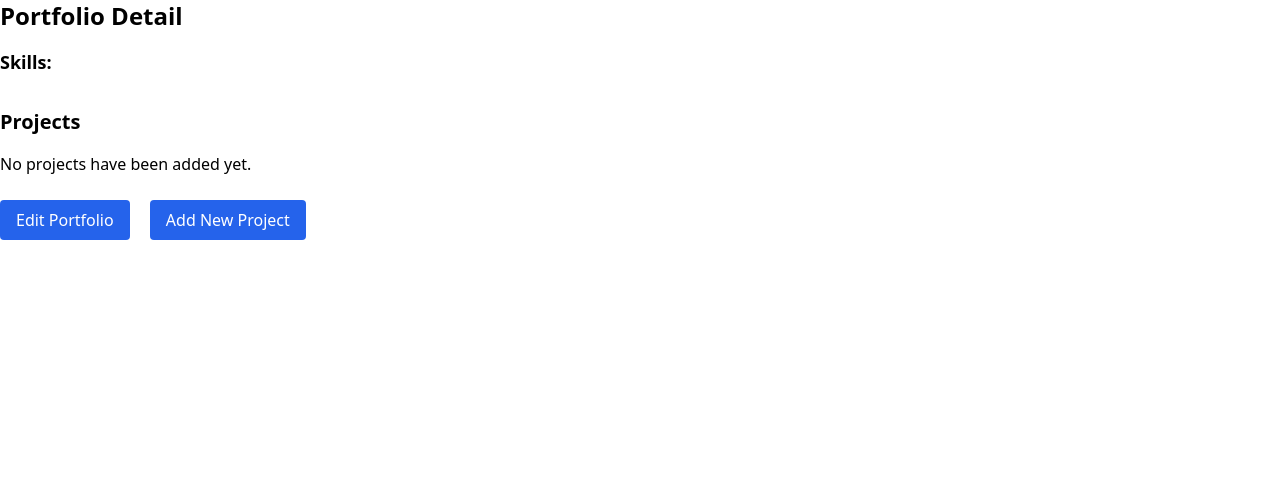
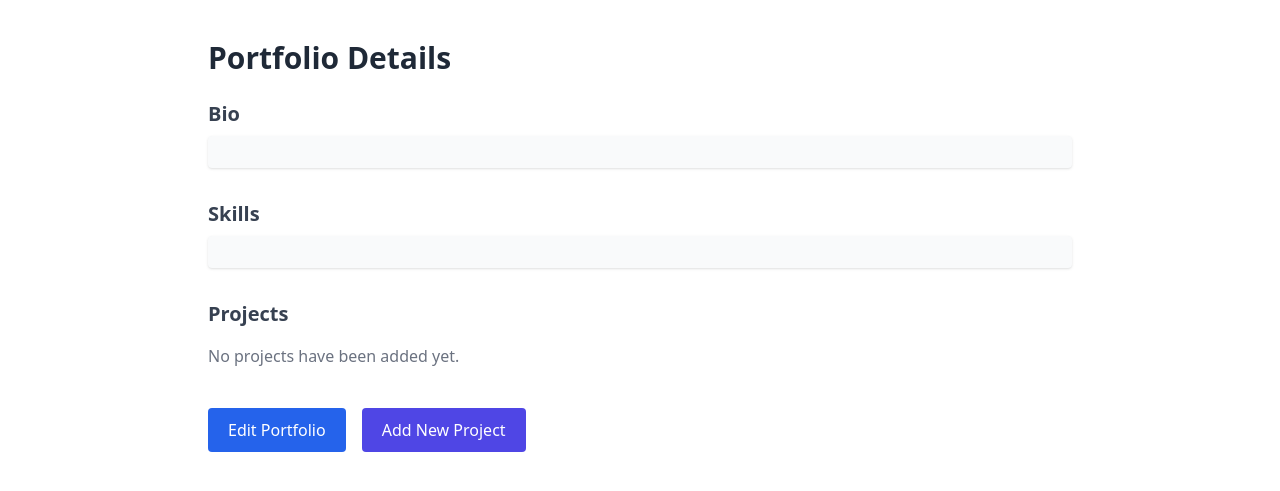
Before and after one commit to xcbhx/Portfolio-Generator-App, a Flask app: template portfolio_app/templates/portfolio_detail.html in a window 1280 px wide. Shown: the part 64-555 px from the top of the page. Run offline with Flask 3, Linux system fonts and the light colour scheme; the template is opened without the code that fills it, so the values that code supplies are empty; some libraries are stand-ins or nearby versions.

Commit message:
added styling

```diff
--- a/portfolio_app/templates/portfolio_detail.html
+++ b/portfolio_app/templates/portfolio_detail.html
@@ -1,51 +1,61 @@
 {% extends "base.html" %}
 
 {% block content %}
-<h1 class="text-2xl font-bold mb-4">Portfolio Detail</h1>
+<div class="max-w-4xl mx-auto px-4 py-10">
+  <h1 class="text-3xl font-bold text-gray-800 dark:text-red-800 mb-6">Portfolio Details</h1>
 
-<p class="mb-4">{{ portfolio.bio }}</p>
+  <!-- Bio Section -->
+  <section class="mb-8">
+    <h2 class="text-xl font-semibold text-gray-700 dark:text-red-800 mb-2">Bio</h2>
+    <p class="text-gray-800 dark:text-gray-300 bg-gray-50 dark:bg-gray-800 p-4 rounded shadow">
+      {{ portfolio.bio }}
+    </p>
+  </section>
 
-<div class="mb-4">
-  <h2 class="text-lg font-semibold">Skills:</h2>
-  <ul class="list-disc list-inside">
+  <!-- Skills Section -->
+  <section class="mb-8">
+    <h2 class="text-xl font-semibold text-gray-700 dark:text-red-800 mb-2">Skills</h2>
+    <ul class="list-disc list-inside text-gray-800 dark:text-gray-300 bg-gray-50 dark:bg-gray-800 p-4 rounded shadow">
       {% for skill in portfolio.skills.split(",") %}
         <li>{{ skill.strip() }}</li>
       {% endfor %}
     </ul>
-</div>
+  </section>
 
-<h2 class="text-xl font-semibold mt-8 mb-4">Projects</h2>
+  <!-- Projects Section -->
+  <section>
+    <h2 class="text-xl font-semibold text-gray-700 dark:text-red-800 mb-4">Projects</h2>
     {% if portfolio.project_list %}
-<ul class="space-y-4">
+      <ul class="space-y-6">
         {% for project in portfolio.project_list %}
-    <li class="border rounded-lg p-4 shadow">
-      <h3 class="text-lg font-bold">{{ project.title }}</h3>
-      <p class="mb-2 text-gray-700">{{ project.description }}</p>
+          <li class="border border-gray-200 dark:border-gray-700 rounded-lg p-6 bg-white dark:bg-gray-900 shadow-sm">
+            <h3 class="text-lg font-bold text-gray-900 dark:text-red-800">{{ project.title }}</h3>
+            <p class="mb-2 text-gray-700 dark:text-gray-300">{{ project.description }}</p>
             <a href="{{ project.github_link }}" target="_blank" class="text-blue-600 hover:underline">
               View on GitHub
             </a><br>
             <a href="{{ url_for('main.edit_projects', portfolio_id=portfolio.id) }}"
-         class="inline-block mt-2 text-white bg-blue-600 hover:bg-blue-700 font-medium rounded px-3 py-1">
-        Edit Project
+              class="inline-block mt-3 text-white bg-green-600 hover:bg-green-700 font-medium rounded px-4 py-2 text-sm">
+              Edit Projects
             </a>
           </li>
         {% endfor %}
       </ul>
     {% else %}
-  <p>No projects have been added yet.</p>
+      <p class="text-gray-500">No projects have been added yet.</p>
     {% endif %}
+  </section>
 
-<div class="mt-6 space-x-4">
+  <!-- Action Buttons -->
+  <div class="mt-10 flex space-x-4">
     <a href="{{ url_for('main.edit_portfolio', portfolio_id=portfolio.id) }}"
-     class="inline-block text-white bg-blue-600 hover:bg-blue-700 font-medium rounded px-4 py-2">
+      class="inline-block text-white bg-blue-600 hover:bg-blue-700 font-medium rounded px-5 py-2.5">
       Edit Portfolio
     </a>
-
     <a href="{{ url_for('main.create_project', portfolio_id=portfolio.id) }}"
-     class="inline-block text-white bg-blue-600 hover:bg-blue-700 font-medium rounded px-4 py-2">
+      class="inline-block text-white bg-indigo-600 hover:bg-indigo-700 font-medium rounded px-5 py-2.5">
       Add New Project
     </a>
   </div>
-
-
+</div>
 {% endblock %}
```
Also changed, not shown: database.db. Lines whose indentation alone changed are shown as unchanged.
